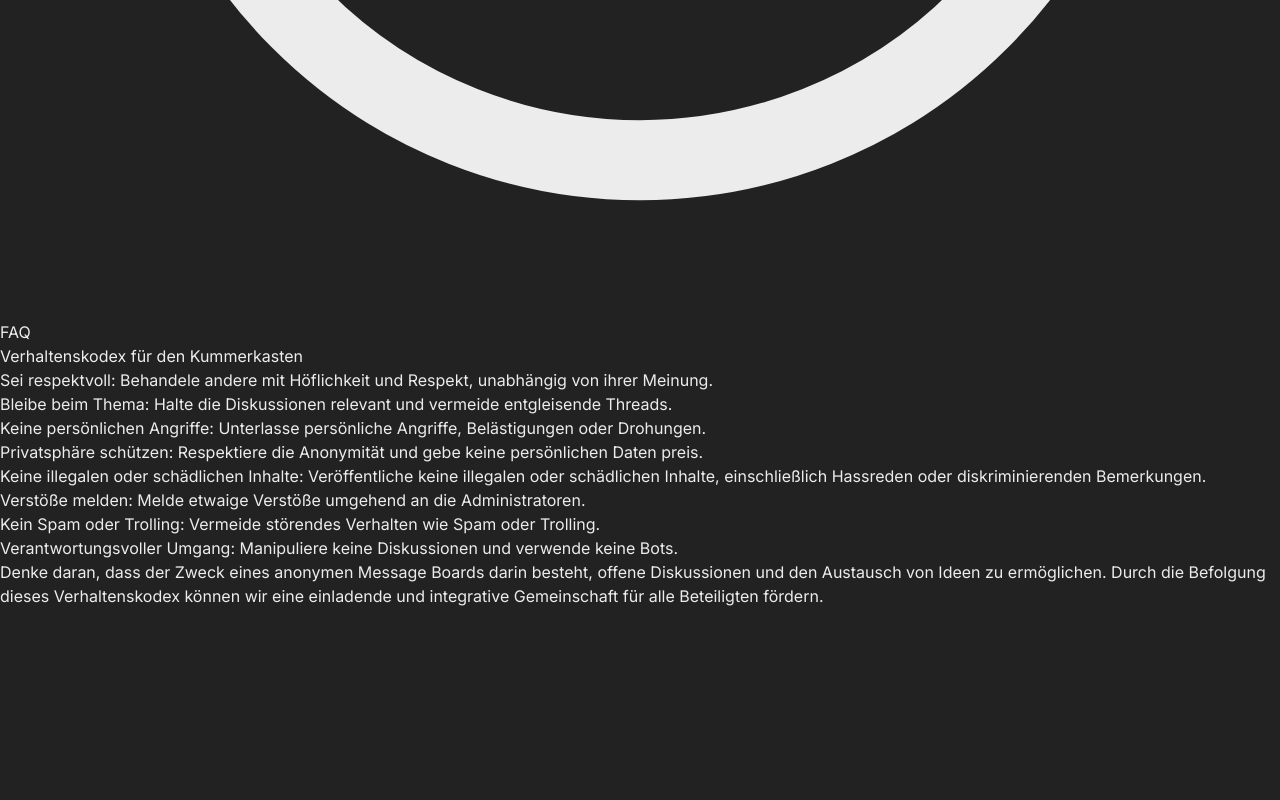
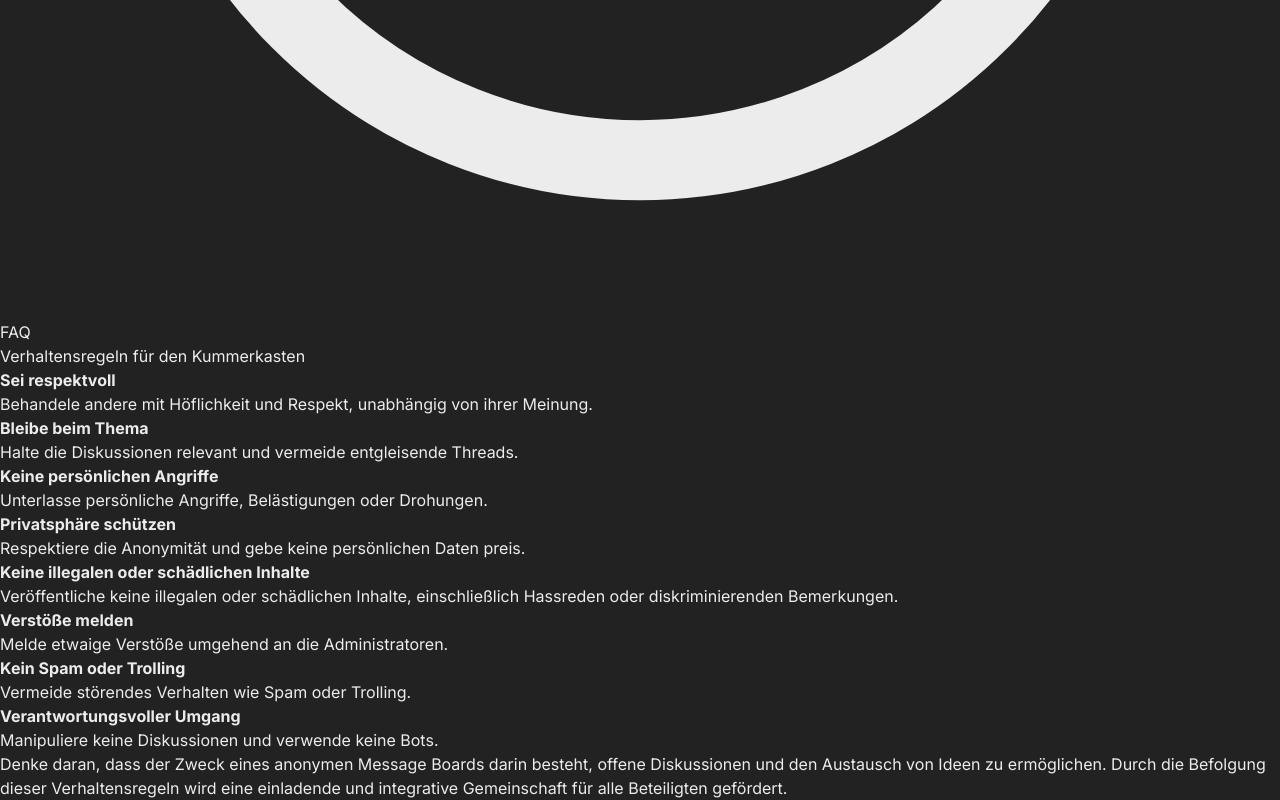
Before and after one commit to stefanluth/kummerkasten, a Next.js app: page /code-of-conduct in a window 1280 px wide. Shown: the part 3688-4488 px from the top of the page. Before the commit the page ends 4296 px from the top, so only its background shows below. Built offline with nearby package versions, Linux system fonts and the light colour scheme.

Commit message:
update styling & wording

```diff
--- a/app/code-of-conduct/page.tsx
+++ b/app/code-of-conduct/page.tsx
@@ -1,24 +1,46 @@
 export default function CodeOfConduct() {
   return (
     <div className="pt-4">
-      <h1 className="text-3xl font-bold">Verhaltenskodex für den Kummerkasten</h1>
-      <ol className="flex flex-col gap-2 p-2 text-lg list-decimal">
-        <li>Sei respektvoll: Behandele andere mit Höflichkeit und Respekt, unabhängig von ihrer Meinung.</li>
-        <li>Bleibe beim Thema: Halte die Diskussionen relevant und vermeide entgleisende Threads.</li>
-        <li>Keine persönlichen Angriffe: Unterlasse persönliche Angriffe, Belästigungen oder Drohungen.</li>
-        <li>Privatsphäre schützen: Respektiere die Anonymität und gebe keine persönlichen Daten preis.</li>
+      <h1 className="text-3xl font-bold">Verhaltensregeln für den Kummerkasten</h1>
+      <ol className="flex flex-col gap-2 p-2 list-decimal">
         <li>
-          Keine illegalen oder schädlichen Inhalte: Veröffentliche keine illegalen oder schädlichen Inhalte,
-          einschließlich Hassreden oder diskriminierenden Bemerkungen.
+          <b>Sei respektvoll</b>
+          <br /> Behandele andere mit Höflichkeit und Respekt, unabhängig von ihrer Meinung.
         </li>
-        <li>Verstöße melden: Melde etwaige Verstöße umgehend an die Administratoren.</li>
-        <li>Kein Spam oder Trolling: Vermeide störendes Verhalten wie Spam oder Trolling.</li>
-        <li>Verantwortungsvoller Umgang: Manipuliere keine Diskussionen und verwende keine Bots.</li>
+        <li>
+          <b>Bleibe beim Thema</b>
+          <br /> Halte die Diskussionen relevant und vermeide entgleisende Threads.
+        </li>
+        <li>
+          <b>Keine persönlichen Angriffe</b>
+          <br /> Unterlasse persönliche Angriffe, Belästigungen oder Drohungen.
+        </li>
+        <li>
+          <b>Privatsphäre schützen</b>
+          <br /> Respektiere die Anonymität und gebe keine persönlichen Daten preis.
+        </li>
+        <li>
+          <b>Keine illegalen oder schädlichen Inhalte</b>
+          <br /> Veröffentliche keine illegalen oder schädlichen Inhalte, einschließlich Hassreden oder
+          diskriminierenden Bemerkungen.
+        </li>
+        <li>
+          <b>Verstöße melden</b>
+          <br /> Melde etwaige Verstöße umgehend an die Administratoren.
+        </li>
+        <li>
+          <b>Kein Spam oder Trolling</b>
+          <br /> Vermeide störendes Verhalten wie Spam oder Trolling.
+        </li>
+        <li>
+          <b>Verantwortungsvoller Umgang</b>
+          <br /> Manipuliere keine Diskussionen und verwende keine Bots.
+        </li>
       </ol>
-      <p className="font-bold">
+      <p>
         Denke daran, dass der Zweck eines anonymen Message Boards darin besteht, offene Diskussionen und den Austausch
-        von Ideen zu ermöglichen. Durch die Befolgung dieses Verhaltenskodex können wir eine einladende und integrative
-        Gemeinschaft für alle Beteiligten fördern.
+        von Ideen zu ermöglichen. Durch die Befolgung dieser Verhaltensregeln wird eine einladende und integrative
+        Gemeinschaft für alle Beteiligten gefördert.
       </p>
     </div>
   );
```
